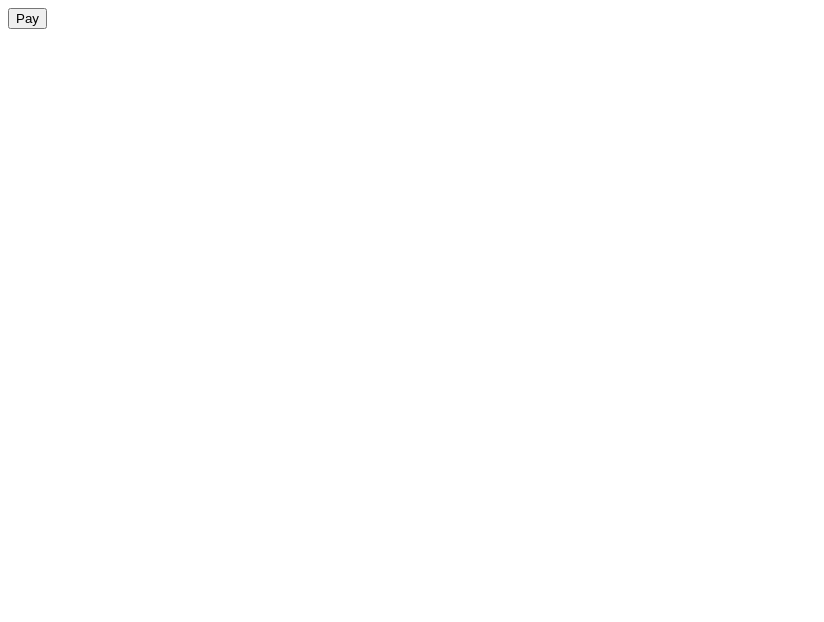
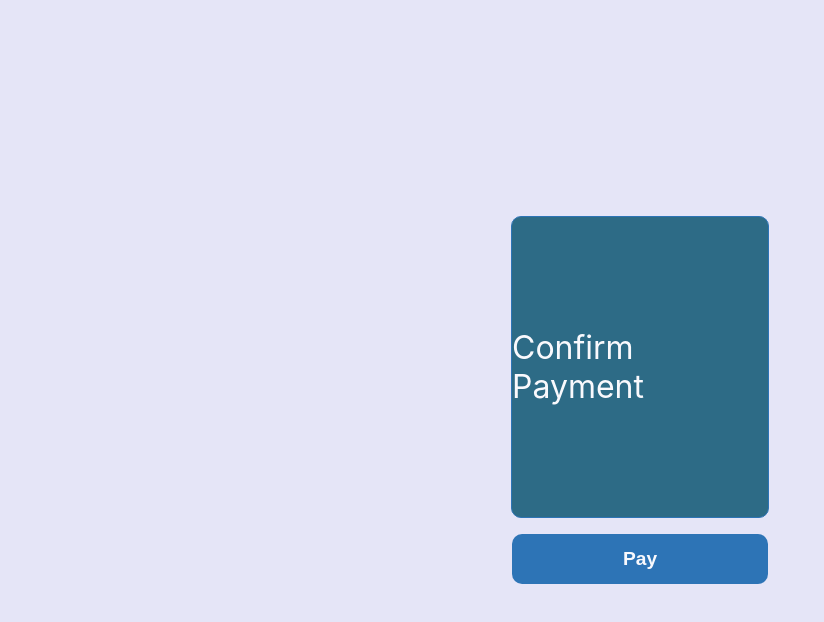
Before and after one commit to amitjait/eCommers-web, a plain HTML site: page razorpay/index.html in a window 1280 px wide. Shown: the whole page, without its empty margins (0-824 px from the left). Drawn offline with Linux system fonts and the light colour scheme.

Commit message:
updating

```diff
--- a/razorpay/index.html
+++ b/razorpay/index.html
@@ -5,9 +5,16 @@
     <meta http-equiv="X-UA-Compatible" content="IE=edge" />
     <meta name="viewport" content="width=device-width, initial-scale=1.0" />
     <title>Razorpay Button</title>
+    <link rel="stylesheet" href="style.css">
   </head>
   <body>
-    <button id="rzp-button1">Pay</button>
+    <div class="payment">
+      <div class="content" id="content">
+        Confirm Payment
+      </div>
+      <button id="rzp-button1">Pay</button>
+      <button id="goback">Go to Cart</button>
+    </div>
     <script src="https://checkout.razorpay.com/v1/checkout.js"></script>
     <script src="script.js"></script>
   </body>
--- a/razorpay/script.js
+++ b/razorpay/script.js
@@ -4,9 +4,13 @@
 // Add button code documentation:
 // https://razorpay.com/docs/payments/payment-gateway/web-integration/standard/build-integration#code-to-add-pay-button
 
+console.log(window.location.origin+"/cart");
 document.getElementById("rzp-button1").onclick = function (e) {
   let total = localStorage.getItem('total');
-  console.log(parseInt(total), total);
+  document.getElementById("rzp-button1").style.display = "none";
+  document.getElementById('goback').style.display = "block";
+  document.getElementById('content').innerHTML = "Go back";
+
   var options = {
     key: "rzp_test_wzFXFHKU56LGex", // Enter the Key ID generated from the Dashboard
     amount: parseInt(total) * 100, // Amount is in currency subunits. Default currency is INR. Hence, 50000 refers to 50000 paise
@@ -14,7 +18,7 @@ document.getElementById("rzp-button1").onclick = function (e) {
     name: "MyShop Checkout",
     description: "This is your order", //This is a sample Order ID. Pass the `id` obtained in the response of Step 1
     theme: {
-      color: "#000",
+      color: "#skyblue",
     },
     image:
       "https://www.mintformations.co.uk/blog/wp-content/uploads/2020/05/shutterstock_583717939.jpg",
@@ -40,4 +44,11 @@ document.getElementById("rzp-button1").onclick = function (e) {
   })
 
   e.preventDefault();
+
+
+  // window.location.href = window.location.origin+'/cart';
 };
+
+document.getElementById("goback").addEventListener('click', ()=>{
+  window.location.href = window.location.origin + '/cart';
+})
--- a/razorpay/style.css
+++ b/razorpay/style.css
@@ -1,3 +1,74 @@
 body{
     margin: 0px auto;
+    box-sizing: border-box;
+    font-family: "Inter", sans-serif;
+    overflow: hidden;
+
+    background-color: #e5e5f7;
+    opacity: 0.8;
+    background-image:  radial-gradient(#444cf7 0.5px, transparent 0.5px), radial-gradient(#444cf7 0.5px, #e5e5f7 0.5px);
+    background-size: 20px 20px;
+    background-position: 0 0,10px 10px;;
 }
+
+.payment{
+    display: flex;
+    flex-direction: column;
+    width: 100%;
+    height: 100vh;
+    justify-content: center;
+    align-items: center;
+}
+
+.content{
+    margin: 0xp auto;
+    display: flex;
+    width: 20%;
+
+    height: 300px;
+    justify-content: center;
+    align-items: center;
+    border: 1px solid  rgb(0, 89, 167);
+    background-color: rgb(0, 77, 107);
+
+    font-size: xx-large;
+    border-radius: 10px;
+    color: white;
+
+    margin-bottom: 1rem;
+}
+
+#rzp-button1{
+    display: flex;
+    justify-content: center;
+    align-items: center;
+    margin: 0px auto;
+    width: 20%;
+    background-color: rgb(0, 89, 167);
+    border: none;
+    height: 50px;
+    font-size: larger;
+    font-weight: bolder;
+    cursor: pointer;
+    color: white;
+
+    border-radius: 10px;
+
+}
+
+#goback{
+    display: none;
+    justify-content: center;
+    align-items: center;
+    margin: 0px auto;
+    width: 20%;
+    background-color: rgb(1, 117, 250);
+    border: none;
+    height: 50px;
+    font-size: larger;
+    font-weight: bolder;
+    cursor: pointer;
+    color: white;
+
+    border-radius: 10px;
+}
```
